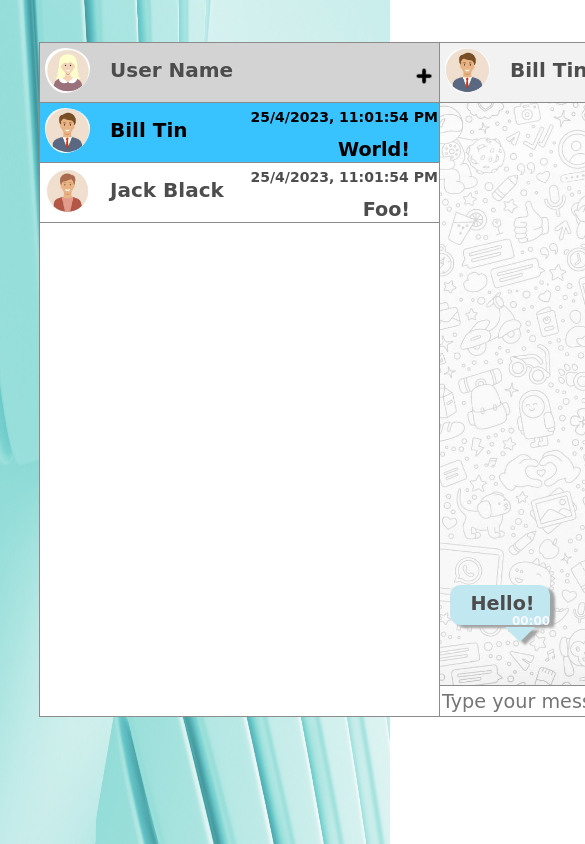
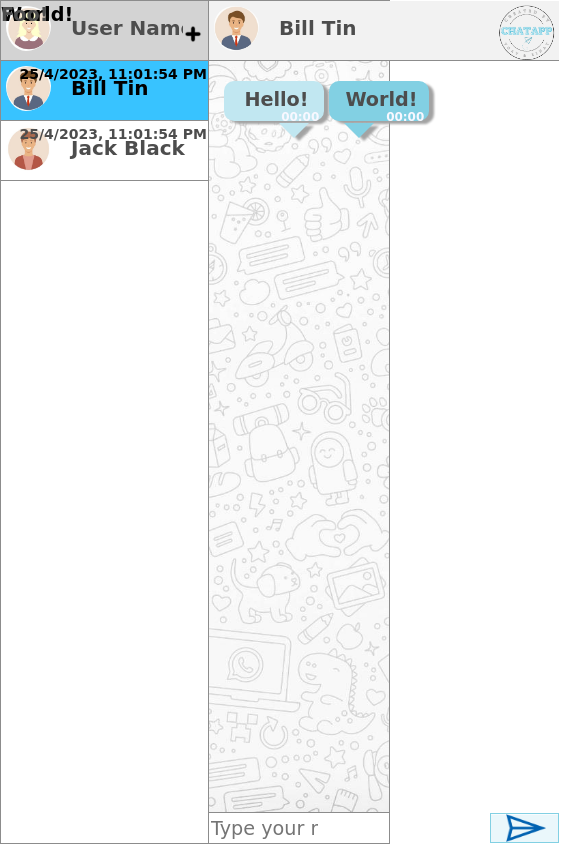
Before and after one commit to doximanman/Chatapp-Functionality-1B, a React (Create React App) app: page /Chat in a window 390 px wide. Shown: the top 844 px of the page, 585 px wide, since content can reach past the window. Built offline with nearby package versions, Linux system fonts and the light colour scheme.

Commit message:
more mobile friendly features

```diff
--- a/src/Chat/Chat.css
+++ b/src/Chat/Chat.css
@@ -1,37 +1,43 @@
-:root {
-    --listWidth: 400px;
+#root {
+    --mainWidth: max(750px,80vw);
+    --mainHeight: max(500px,80vh);
+    --listWidth: 300px;
     --listHeight: 60px;
-    --mainWidth: max(80vw, 700px);
-    --mainHeight: max(80vh, 500px);
+
+}
+
+@media (max-width: 930px) or (max-height: 568px){
+    #root{
+        --mainWidth: 100vw;
+        --mainHeight: 100vh;
+    }
 }
 
 body {
     font-family: Comic Sans MS !important;
 }
 
-#background {
-    position: absolute;
-    z-index: 0;
-    -webkit-filter: blur(5px);
-    -moz-filter: blur(5px);
-    -o-filter: blur(5px);
-    -ms-filter: blur(5px);
-    filter: blur(5px);
-    width: 100vw;
-    height: 100vh;
-    background-image: url("../Pictures/logo.png");
-    background-size: cover;
-    background-repeat: no-repeat;
-}
-
 #main {
-    position: absolute;
+    position: relative;
     left: 10%;
     top: 5%;
     width: var(--mainWidth);
     height: var(--mainHeight);
     border: 1px solid #8c8c8c;
     background-color: white;
+}
+
+@media (max-width: 930px) or (max-height: 568px){
+    #main{
+        left:0;
+        top:0;
+    }
+}
+
+@media (max-width:750px){
+    #root{
+        --listWidth:53.333vw;
+    }
 }
 
 #profile {
@@ -43,6 +49,8 @@ body {
 }
 
 #chat-list {
+    display:flex;
+    flex-direction:column;
     width: var(--listWidth);
     height: calc(100% - var(--listHeight));
     border-right: 1px solid #8c8c8c;
@@ -50,10 +58,11 @@ body {
 }
 
 #chat {
+    min-width:350px;
     position: absolute;
     top: 0;
     left: var(--listWidth);
-    width: calc(100% - var(--listWidth));
+    /*width: calc(100% - var(--listWidth));*/
     height: 100%;
 }
 
@@ -76,15 +85,19 @@ body {
 .profile-name {
     position: relative;
     top: -65%;
-    left: 70px;
+    padding-left:70px;
+    /*left: 70px;*/
     font-size: 20px;
 }
 
 .last-message{
     float:right;
-    position:relative;
+    position:absolute;
+    top:0;
+    left:0;
+    /*position:relative;
     top:-80%;
-    left:40%;
+    left:40%;*/
 }
 
 #add-chat {
@@ -120,6 +133,7 @@ body {
 }
 
 #chat-body {
+    width:calc(var(--mainWidth) - var(--listWidth) - 2px);
     height: calc(100% - var(--listHeight) - 30px);
     border-bottom: 1px solid #8c8c8c;
     background-image: url("../Pictures/chat-background.jpg");
@@ -141,20 +155,20 @@ body {
 
 #send-icon {
     position:absolute;
-    top:-5px;
-    left:13px;
+    left:15px;
+    top:0;
     /*
     display: flex;
     flex-direction: column;
     justify-content: center;
     align-items: center;*/
 }
-
 .message {
+    margin-right:-20px;
+    width:100px;
     padding-left: 5px;
     padding-top: 5px;
     border-radius: 10px;
-    width: 100px;
     height: 40px;
     top: calc(100% - 100px);
 
@@ -163,8 +177,9 @@ body {
 }
 
 .message-received {
-    position: relative;
-    left: 10px;
+    float:left;
+    margin-left:15px;
+    top:calc(var(--mainHeight) - 200px);
     background-color: #c1e7f1;
 }
 
@@ -181,9 +196,8 @@ body {
 }
 
 .message-sent {
-    padding-right: 5px;
-    position: relative;
-    left: calc(100% - 110px);
+    float:right;
+    margin-right:-40px;
     background-color: #82d0e3;
 }
 
@@ -205,7 +219,7 @@ body {
     font-size: 12px;
     position: relative;
     top: -20%;
-    left: 30%;
+    padding-left: 50%;
 }
 
 .preview-date {
@@ -235,30 +249,11 @@ body {
     align-items: center;
 }
 
-.container {
-    display: inline-flex;
-    justify-content: center;
-    align-items: center;
-    align-content: center;
-    /* flex-wrap: wrap; */
-    /* width: 80vw; */
-    /* margin: 0 auto; */
-    /* min-height: 100vh; */
-    width: 68.67px;
-    height: 30px;
-    position: relative;
-    /* top: -30px; */
-    /* left: calc(100% - 66px); */
-    cursor: pointer;
-    text-align: center;
-}
-
 #send-btn {
     width: 68.67px;
     height: 30px;
     text-align: center;
     float: right;
-    padding: 0.1vh;
     border-radius: 0%;
 }
 
@@ -306,7 +301,7 @@ svg {
     align-items: center;
     display: flex;
 }
-
+/*
 .button-8:focus {
     box-shadow: 0 0 0 4px #ccf3ff;
     font-size: larger !important;
@@ -316,7 +311,7 @@ svg {
 .button-8:active {
     background-color: #c1e7f1;
     box-shadow: none;
-}
+}*/
 
 #addChatTitle{
     font-size:40px !important;
--- a/src/Chat/Chat.js
+++ b/src/Chat/Chat.js
@@ -1,12 +1,26 @@
 import "./Chat.css"
-import mainPFP from "../Pictures/user3-icon.jpg"
-import add from "../Pictures/add.png"
-import userPFP from "../Pictures/user1-icon.jpg"
-import user2PFP from "../Pictures/user2-icon.jpg"
-import logo from "../Pictures/logo.png"
-import sendIcon from "../Pictures/send-icon.png"
+import mainPFP from "../Pictures/user3-icon.jpg";
+import add from "../Pictures/add.png";
+import userPFP from "../Pictures/user1-icon.jpg";
+import user2PFP from "../Pictures/user2-icon.jpg";
+import logo from "../Pictures/logo.png";
+import sendIcon from "../Pictures/send-icon.png";
+import {useEffect} from "react";
+import ChatLoad from "./ChatLoad"
+import updateSize from "./ChatLoad";
 
 function Chat() {
+    useEffect(() => {
+        const chatLoad = document.createElement('script');
+        chatLoad.src = ChatLoad;
+        chatLoad.type = "text/babel";
+        document.body.appendChild(chatLoad);
+        updateSize();
+        return () => {
+            document.body.removeChild(chatLoad);
+        }
+    }, []);
+
     return (
         <>
             <div id="main">
@@ -64,7 +78,7 @@ function Chat() {
                     <div id="chat-footer">
                         <input type="text" id="message-input" placeholder="Type your message..."/>
                         <button id="send-btn" type="submit" className="button-8">
-                            <img id="send-icon" src={sendIcon} height="40" alt="send"/>
+                            <img id="send-icon" src={sendIcon} height="28" width="40" alt="send"/>
                         </button>
                     </div>
                 </div>
@@ -73,21 +87,5 @@ function Chat() {
     );
 }
 
-var root=document.querySelector(':root');
-var main=document.getElementById('main');
-
-window.addEventListener('resize',() =>{
-    if(window.innerWidth<=750){
-        root.style.setProperty('--mainHeight','100vh');
-        root.style.setProperty('--mainWidth','100vh');
-        main.style.setProperty('left','0');
-        main.style.setProperty('top','0');
-
-    }
-    else{
-        root.style.setProperty('--mainHeight','max(80vh, 500px);');
-        root.style.setProperty('--mainWidth','max(80vw, 700px)');
-    }
-});
 
 export default Chat
--- /dev/null
+++ b/src/Chat/ChatLoad.js
@@ -0,0 +1,38 @@
+const root = document.getElementById('root');
+let oldVW=window.innerWidth;
+
+function updateSize(){
+    /*const main = document.getElementById('main');
+    if (window.innerWidth <= 910 || window.innerHeight<=532) {
+        if(root!=null) {
+            root.style.setProperty('--mainHeight', '100vh');
+            root.style.setProperty('--mainWidth', '100vw');
+            if(window.innerWidth<=750){
+                let newVW=window.innerWidth;
+                let diff=newVW-oldVW;
+                let newLeftWidth= parseInt(root.style.getPropertyValue('--listWidth'))+diff;
+                oldVW=newVW;
+                root.style.setProperty('--listWidth',newLeftWidth+'px');
+            }
+        }
+        if(main!=null) {
+            main.style.setProperty('left', '0');
+            main.style.setProperty('top', '0');
+        }
+
+    } else {
+        if(root!=null) {
+            root.style.setProperty('--mainHeight', 'max(80vh, 500px)');
+            root.style.setProperty('--mainWidth', 'max(80vw, 750px)');
+            root.style.setProperty('--listWidth','400px');
+        }
+        if(main!=null) {
+            main.style.setProperty('left', '10%');
+            main.style.setProperty('top', '5%');
+        }
+    }*/
+}
+
+window.onresize = updateSize;
+
+export default updateSize;
```
Also changed, not shown: src/App.js (+10 -7 lines), src/Pictures/send-icon.png.
